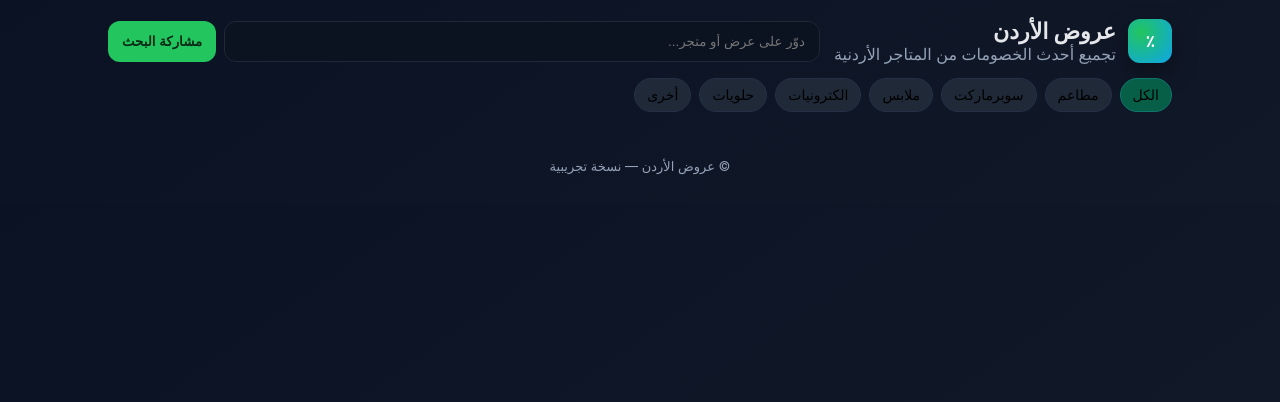
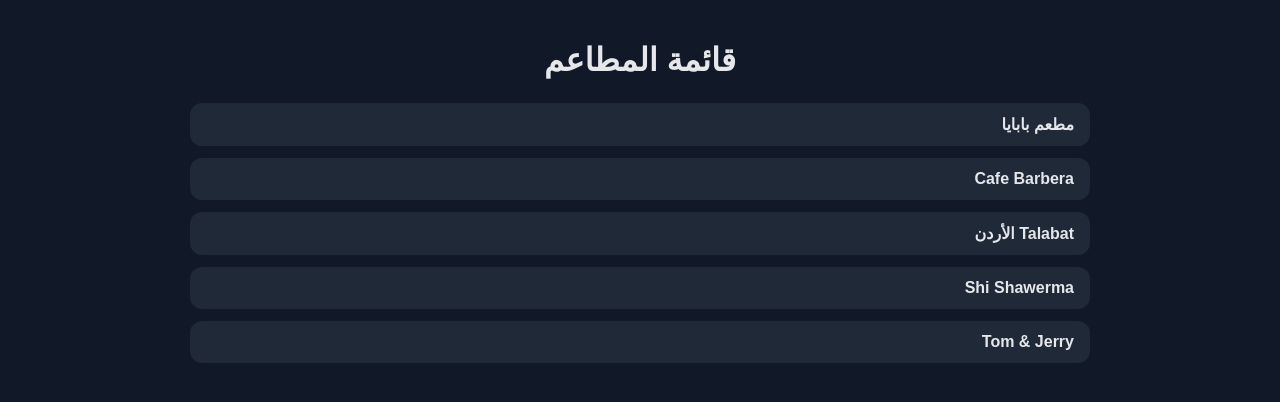
Before and after one commit to mohamadalsheyyab1-ship-it/Mohamad-alsheyyab, a plain HTML site: page index.html in a window 1280 px wide. Drawn offline with Linux system fonts and the light colour scheme.

Commit message:
Update index.html

```diff
--- a/index.html
+++ b/index.html
@@ -3,91 +3,27 @@
 <head>
 <meta charset="UTF-8">
 <meta name="viewport" content="width=device-width, initial-scale=1.0">
-<title>عروض الأردن</title>
+<title>عروض الأردن - المطاعم</title>
 <style>
-:root{
-  --bg:#0f172a; --card:#111827; --muted:#94a3b8; --text:#e5e7eb;
-  --accent:#22c55e; --chip:#1f2937; --chip-active:#065f46; --link:#38bdf8;
-  --shadow:0 10px 25px rgba(0,0,0,.35); --radius:16px;
-}
-*{box-sizing:border-box}
-html,body{background:linear-gradient(145deg,#0b1224,#111827);margin:0;font-family:-apple-system,BlinkMacSystemFont,"Segoe UI",Roboto,Inter,Arial;color:var(--text)}
-a{color:var(--link);text-decoration:none}
-a:hover{text-decoration:underline}
-.wrap{max-width:1100px;margin:0 auto;padding:18px}
-header{display:flex;gap:14px;align-items:center;justify-content:space-between;flex-wrap:wrap;margin-bottom:14px}
-.brand{display:flex;align-items:center;gap:12px}
-.logo{width:44px;height:44px;border-radius:12px;display:grid;place-items:center;background:radial-gradient(circle at 30% 30%, #22c55e, #0ea5e9);box-shadow:var(--shadow);font-weight:800}
-.logo span{filter:brightness(1.2);}
-h1{font-size:22px;margin:0}
-.muted{color:var(--muted)}
-.searchbar{display:flex;gap:8px;flex:1;min-width:260px}
-.searchbar input{flex:1;padding:12px 14px;border-radius:12px;border:1px solid #1f2937;background:#0b1220;color:var(--text);outline:none}
-.searchbar button{padding:12px 14px;border-radius:12px;border:0;background:var(--accent);color:#062a16;font-weight:700;cursor:pointer}
-.chips{display:flex;flex-wrap:wrap;gap:8px;margin:10px 0 18px}
-.chip{padding:8px 12px;border-radius:999px;background:var(--chip);border:1px solid #233046;cursor:pointer;font-size:14px}
-.chip.active{background:var(--chip-active);border-color:#0f766e}
-.grid{display:grid;grid-template-columns:repeat(12,1fr);gap:14px}
-@media (max-width:1200px){.grid{grid-template-columns:repeat(8,1fr)}}
-@media (max-width:800px){.grid{grid-template-columns:repeat(4,1fr)}}
-@media (max-width:520px){.grid{grid-template-columns:repeat(2,1fr)}}
-.card{grid-column:span 3;background:linear-gradient(180deg,#0b1324,#0f1b32);border:1px solid #1f2a44;border-radius:var(--radius);overflow:hidden;box-shadow:var(--shadow);display:flex;flex-direction:column}
-.thumb{position:relative;aspect-ratio:16/9;background:#0a0f1f;overflow:hidden}
-.thumb img{width:100%;height:100%;object-fit:cover;display:block;transition:transform .3s}
-.card:hover .thumb img{transform:scale(1.03)}
-.badge{position:absolute;top:10px;left:10px;background:rgba(6, 95, 70,.9);border:1px solid #0d9488;color:#e7fff9;padding:4px 8px;border-radius:999px;font-size:12px}
-.content{padding:12px 14px;display:flex;flex-direction:column;gap:8px}
-.title{font-weight:700;line-height:1.35}
-.shop{font-size:13px;color:var(--muted)}
-.tags{display:flex;gap:6px;flex-wrap:wrap}
-.tag{font-size:12px;border:1px dashed #2a3a5a;padding:2px 8px;border-radius:999px;color:#cfe7ff}
-.actions{display:flex;gap:8px;margin-top:auto;padding:12px 14px}
-.btn{flex:1;text-align:center;padding:10px 12px;border-radius:12px;border:1px solid #1d2a45;background:#0b1220;color:var(--text);cursor:pointer}
-.btn.primary{background:var(--accent);border-color:#166534;color:#052a15;font-weight:800}
-footer{margin:28px 0 12px;text-align:center;color:var(--muted);font-size:13px}
-.empty{padding:28px;border:1px dashed #334155;border-radius:16px;text-align:center;color:var(--muted);background:#0b1220}
-.toast{position:fixed;bottom:18px;right:18px;background:#0b1220;border:1px solid #1f2a44;color:var(--text);padding:12px 14px;border-radius:12px;box-shadow:var(--shadow);opacity:0;transform:translateY(10px);transition:.25s}
-.toast.show{opacity:1;transform:translateY(0)}
+body{font-family:sans-serif;background:#111827;color:#e5e7eb;margin:0;padding:0;}
+.wrap{max-width:900px;margin:0 auto;padding:20px;}
+h1{text-align:center;margin-bottom:24px;}
+ul{list-style:none;padding:0;}
+li{margin:12px 0;padding:12px 16px;background:#1f2937;border-radius:12px;transition:0.2s;}
+li:hover{background:#065f46;cursor:pointer;}
+a{color:#e5e7eb;text-decoration:none;font-weight:700;}
 </style>
 </head>
 <body>
 <div class="wrap">
-<header>
-<div class="brand">
-<div class="logo"><span>٪</span></div>
-<div>
-<h1>عروض الأردن</h1>
-<div class="muted">تجميع أحدث الخصومات من المتاجر الأردنية</div>
+<h1>قائمة المطاعم</h1>
+<ul>
+  <li><a href="papaya.html">مطعم بابايا</a></li>
+  <li><a href="cafe-barbera.html">Cafe Barbera</a></li>
+  <li><a href="talabat.html">Talabat الأردن</a></li>
+  <li><a href="shi-shawerma.html">Shi Shawerma</a></li>
+  <li><a href="tom-jerry.html">Tom & Jerry</a></li>
+</ul>
 </div>
-</div>
-<div class="searchbar">
-<input id="q" type="search" placeholder="دوّر على عرض أو متجر..." />
-<button id="copyLink">مشاركة البحث</button>
-</div>
-</header>
-
-<div class="chips" id="chips">
-<button class="chip active" data-cat="الكل">الكل</button>
-<button class="chip" data-cat="مطاعم">مطاعم</button>
-<button class="chip" data-cat="سوبرماركت">سوبرماركت</button>
-<button class="chip" data-cat="ملابس">ملابس</button>
-<button class="chip" data-cat="الكترونيات">الكترونيات</button>
-<button class="chip" data-cat="حلويات">حلويات</button>
-<button class="chip" data-cat="أخرى">أخرى</button>
-</div>
-
-<div id="grid" class="grid"></div>
-<div id="empty" class="empty" style="display:none">ما في نتائج حسب بحثك حالياً.</div>
-<footer>© <span id="year"></span> عروض الأردن — نسخة تجريبية</footer>
-</div>
-
-<div class="toast" id="toast">تم نسخ رابط البحث ✅</div>
-
-<script>
-const deals = [
-  // مطاعم
-  {id:"papaya", shop:"مطعم بابايا", title:"خصم 20%", img:"https://images.unsplash.com/photo-1600891963932-05c0d1f1b1f0?q=80&w=1200&auto=format&fit=crop", url:"https://www.rewards.orange.jo/ar/deals", category:"مطاعم", tags:["مطاعم","خصم","عمان"], source:"Orange Deals"},
-  {id:"cafe-barbera", shop:"Cafe Barbera", title:"اشتري 1 واحصل على الثاني مجانًا", img:"https://images.unsplash.com/photo-1541167760496-1628856ab772?q=80&w=1200&auto=format&fit=crop", url:"https://www.rewards.orange.jo/ar/deals", category:"مطاعم", tags:["قهوة","مشروبات","عروض"], source:"Orange Deals"},
-  {id:"talabat", shop:"Talabat الأردن", title:"عروض يومية من طلبات", img:"https://images.unsplash.com/photo-1598514982655-cf5f0c6e36ef?q=80&w=1200&auto=format&fit=crop", url:"https://www.talabat.com/ar/jordan/offers", category:"مطاعم", tags:["توصيل","مطاعم","عروض"], source:"Talabat"},
-  {id:"shi-shawerma", shop:"Shi Shawerma", title:"خصم 15%", img:"https://images.unsplash.com/photo-1617196039897-9c593c0f12e8?q=80&w=1200&auto=format&fit=crop", url:"https://www.rewards.orange.jo/ar/deals", category:"مطاعم", tags:["شاورما","سندويشات","خصم"], source:"Orange Deals"},
-  {id:"tom-jerry", shop:"Tom & Jerry", title:"خصم 15%", img:"https://images.unsplash.com/photo-1551218808-94e220e084d2?q=80&w=1200&auto=format&fit=crop", url:"https
+</body>
+</html>
```
